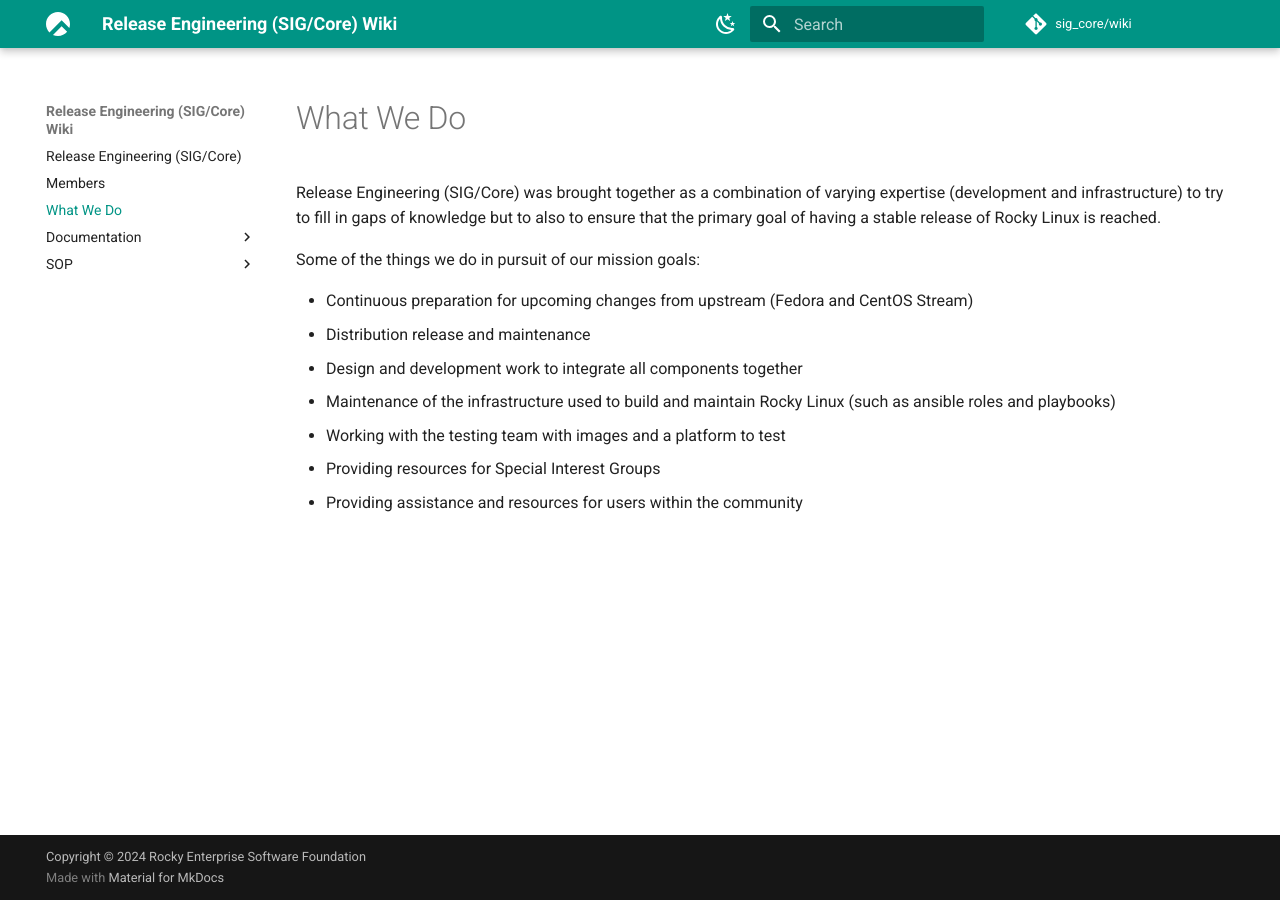
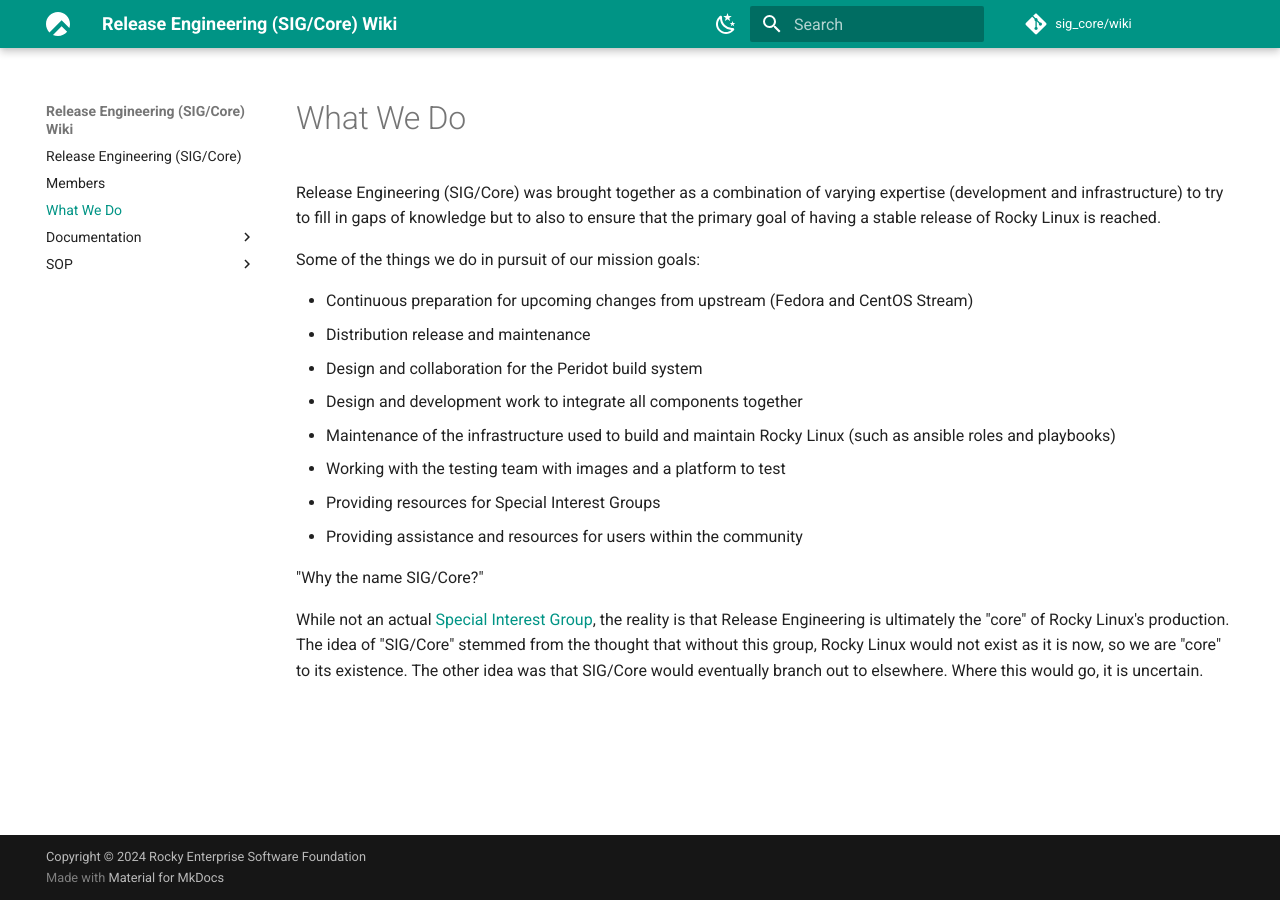
Before and after one commit to rocky-linux/sig-core-wiki, an MkDocs documentation site: the page built from docs/what_we_do.md, in a window 1280 px wide. Built offline with MkDocs 1.6.1 and Material for MkDocs 9.7.7, drawn with Linux system fonts in a browser that asks for light colours.

Commit message:
further updates

```diff
--- a/docs/what_we_do.md
+++ b/docs/what_we_do.md
@@ -8,8 +8,13 @@
 
 * Continuous preparation for upcoming changes from upstream (Fedora and CentOS Stream)
 * Distribution release and maintenance
+* Design and collaboration for the Peridot build system
 * Design and development work to integrate all components together
 * Maintenance of the infrastructure used to build and maintain Rocky Linux (such as ansible roles and playbooks)
 * Working with the testing team with images and a platform to test
 * Providing resources for Special Interest Groups
 * Providing assistance and resources for users within the community
+
+"Why the name SIG/Core?"
+
+While not an actual [Special Interest Group](https://wiki.rockylinux.org/special_interest_groups/), the reality is that Release Engineering is ultimately the "core" of Rocky Linux's production. The idea of "SIG/Core" stemmed from the thought that without this group, Rocky Linux would not exist as it is now, so we are "core" to its existence. The other idea was that SIG/Core would eventually branch out to elsewhere. Where this would go, it is uncertain.
```
Also changed, not shown: docs/index.md (+1 -1 lines).
